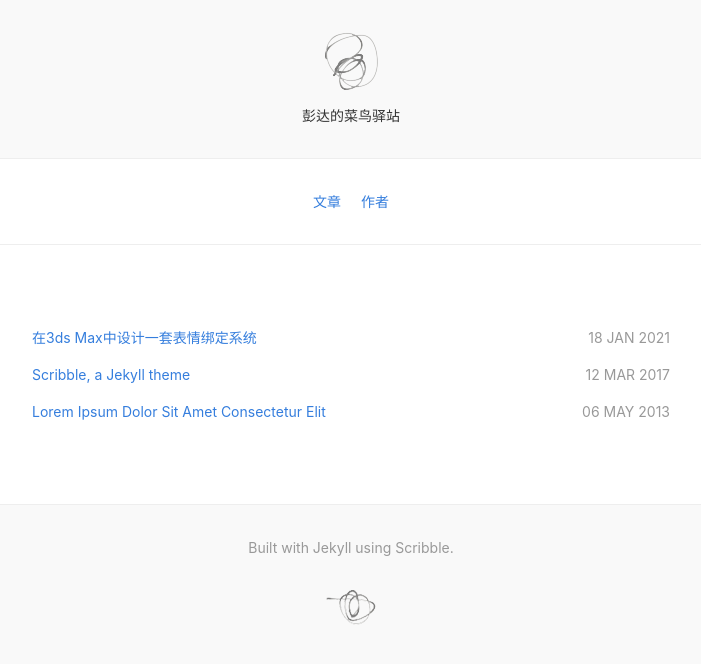
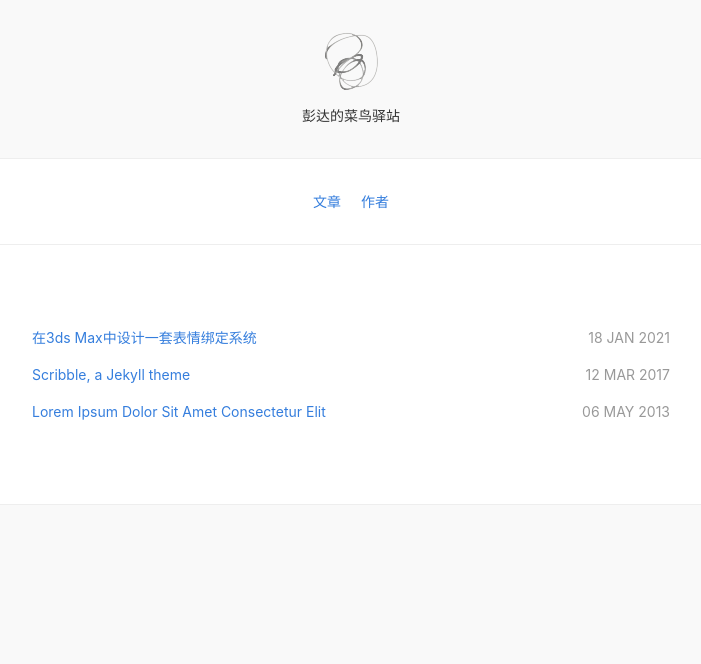
Before and after one commit to pengdagame/pengdagame.github.io, a Jekyll site: the page built from index.html, in a window 1280 px wide. Shown: the top 664 px of the page, without its empty margins (289-990 px from the left). Built offline with Jekyll 4.4.1, drawn with Linux system fonts in a browser that asks for light colours; nearby versions of some CDN libraries.

Commit message:
Update default.html

```diff
--- a/_layouts/default.html
+++ b/_layouts/default.html
@@ -48,8 +48,8 @@
       {% if is_post %}{% include pagination.html %}{% endif %}
     </div>
     <footer class="mw7 center tc pt3 pb4 silver">
-      Built with Jekyll using <a href="http://github.com/muan/scribble" class="link silver hover-blue pv1">Scribble</a>.
-      <img src="{{ site.url }}/images/scribble2.png" alt="scribble" class="mt4 db center" />
+      <!-- Built with Jekyll using <a href="http://github.com/muan/scribble" class="link silver hover-blue pv1">Scribble</a>. -->
+      <!-- <img src="{{ site.url }}/images/scribble2.png" alt="scribble" class="mt4 db center" /> -->
     </footer>
   </body>
 </html>
```
